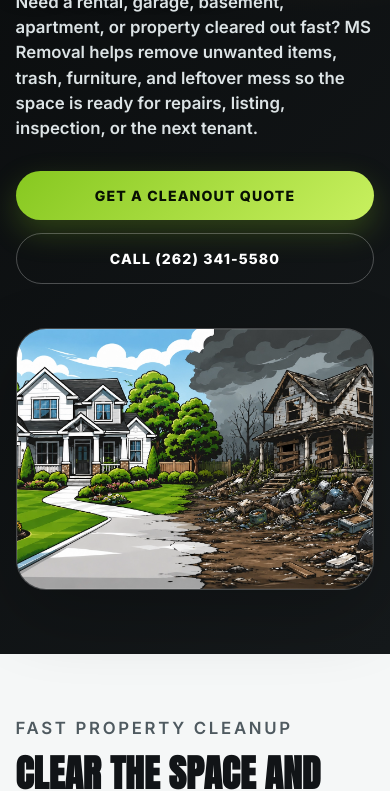
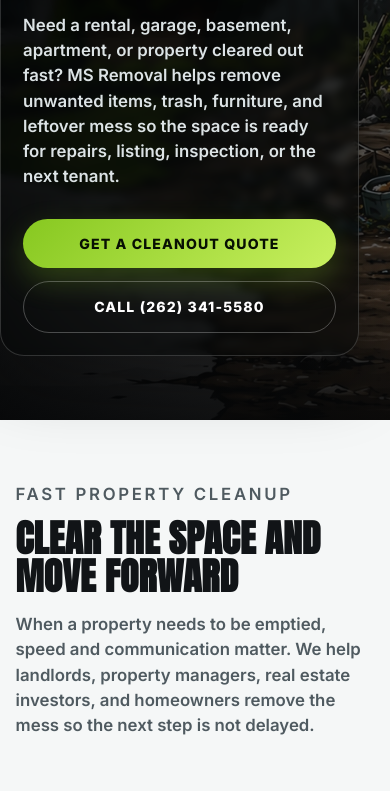
Before and after one commit to paulsalva/ms-removal, a plain HTML site: page property-cleanouts.html in a window 390 px wide. Shown: the part 978-1769 px from the top of the page. Drawn offline with Linux system fonts and the light colour scheme.

Commit message:
Add files via upload

```diff
--- a/property-cleanouts.html
+++ b/property-cleanouts.html
@@ -13,7 +13,7 @@
 <body>
 <header class="site-header compact"><div class="container header-inner"><a class="logo-link" href="index.html"><img src="images/ms-removal-text-logo.png" alt="MS Removal" class="site-logo" /></a><div class="header-actions"><a class="phone-link" href="tel:+12623415580">(262) 341-5580</a><a class="btn btn-small" href="#quote">Get Free Quote</a></div></div><nav class="service-strip"><a class="service-tile accent-lime" href="construction-debris.html"><span class="tile-kicker">01</span><strong>Construction Debris Removal</strong><span>Concrete Disposal & Cleanup</span></a><a class="service-tile accent-cyan" href="tree-brush-removal.html"><span class="tile-kicker">02</span><strong>Tree & Brush Removal</strong><span>Landscape Waste • Material Delivery</span></a><a class="service-tile accent-orange active" href="property-cleanouts.html"><span class="tile-kicker">03</span><strong>Property Cleanouts</strong><span>Landlord Turnover Cleanup</span></a></nav></header>
 <main>
-<section class="hero service-hero orange-glow"><div class="container hero-grid"><div class="hero-copy"><p class="eyebrow">Cleanouts and turnovers</p><h1>Property Cleanouts for Landlords, Owners & Managers</h1><p class="lead">Need a rental, garage, basement, apartment, or property cleared out fast? MS Removal helps remove unwanted items, trash, furniture, and leftover mess so the space is ready for repairs, listing, inspection, or the next tenant.</p><div class="hero-buttons"><a class="btn" href="#quote">Get a Cleanout Quote</a><a class="btn btn-ghost" href="tel:+12623415580">Call (262) 341-5580</a></div></div><div class="hero-image-card"><img src="images/property-cleanup.webp" alt="Clean home beside a neglected property with junk and debris ready for cleanout" /></div></div></section>
+<section class="hero service-hero image-hero hero-property orange-glow"><div class="container hero-grid"><div class="hero-copy"><p class="eyebrow">Cleanouts and turnovers</p><h1>Property Cleanouts for Landlords, Owners & Managers</h1><p class="lead">Need a rental, garage, basement, apartment, or property cleared out fast? MS Removal helps remove unwanted items, trash, furniture, and leftover mess so the space is ready for repairs, listing, inspection, or the next tenant.</p><div class="hero-buttons"><a class="btn" href="#quote">Get a Cleanout Quote</a><a class="btn btn-ghost" href="tel:+12623415580">Call (262) 341-5580</a></div></div></div></section>
 <section class="section"><div class="container split"><div><p class="eyebrow">Fast property cleanup</p><h2>Clear the Space and Move Forward</h2><p>When a property needs to be emptied, speed and communication matter. We help landlords, property managers, real estate investors, and homeowners remove the mess so the next step is not delayed.</p></div><div class="feature-grid"><div><strong>Landlord Turnovers</strong><p>Clear unwanted items after move-outs and get units ready for cleaning or repairs.</p></div><div><strong>Full Property Cleanouts</strong><p>Garages, basements, sheds, rentals, apartments, and problem areas.</p></div><div><strong>Furniture & Appliance Removal</strong><p>Couches, tables, mattresses, refrigerators, washers, dryers, and bulky items.</p></div><div><strong>Mixed Junk Removal</strong><p>Trash, bags, boxes, abandoned belongings, and general clutter.</p></div></div></div></section>
 <section class="section section-dark"><div class="container"><div class="section-heading"><p class="eyebrow">Built for urgency</p><h2>Good Fit for Property Deadlines</h2></div><div class="cards three-cards"><article class="card"><h3>Before a New Tenant</h3><p>Remove leftover items so maintenance, cleaning, painting, or showing can happen faster.</p></article><article class="card"><h3>Before a Sale or Listing</h3><p>Clear garages, basements, sheds, and messy rooms before photos, showings, or inspections.</p></article><article class="card"><h3>After a Move-Out</h3><p>Handle abandoned furniture, trash, appliances, boxes, and unwanted property contents.</p></article></div></div></section>
 
--- a/styles.css
+++ b/styles.css
@@ -90,3 +90,56 @@ h3{font-size:clamp(1.55rem,2.5vw,2.35rem)}
 .btn-dark{background:#081003;color:#fff;box-shadow:0 12px 30px rgba(0,0,0,.22)}
 .btn-dark:hover{box-shadow:0 18px 38px rgba(0,0,0,.28)}
 @media (max-width:900px){.hero-image-card img{min-height:260px}.service-area-card{padding:28px}}
+
+/* Header image treatment for landing pages */
+.image-hero{
+  position:relative;
+  min-height:620px;
+  display:flex;
+  align-items:center;
+  background-size:cover;
+  background-position:center;
+  isolation:isolate;
+  padding:118px 0;
+}
+.image-hero:before{
+  content:"";
+  position:absolute;
+  inset:0;
+  background:linear-gradient(90deg,rgba(5,6,7,.92) 0%,rgba(5,6,7,.72) 42%,rgba(5,6,7,.22) 100%);
+  z-index:-1;
+}
+.image-hero:after{
+  content:"";
+  position:absolute;
+  inset:auto 0 0 0;
+  height:160px;
+  background:linear-gradient(180deg,transparent,rgba(5,6,7,.72));
+  z-index:-1;
+}
+.hero-construction{background-image:url('images/construction-cleanup.webp')}
+.hero-yard{background-image:url('images/yard-cleanup.webp')}
+.hero-property{background-image:url('images/property-cleanup.webp')}
+.image-hero .hero-grid{display:block;max-width:780px;margin:0}
+.image-hero .hero-copy{background:rgba(5,6,7,.52);border:1px solid rgba(255,255,255,.16);border-radius:30px;padding:clamp(28px,5vw,54px);box-shadow:0 24px 70px rgba(0,0,0,.28);backdrop-filter:blur(4px)}
+.image-hero h1{max-width:760px}
+
+/* Smaller home header banner */
+.home-header .header-inner{min-height:118px;padding:20px 0 18px;gap:12px}
+.home-header .logo-link{width:min(560px,78vw)}
+.home-header .site-logo{max-height:86px;object-fit:contain}
+.home-header .header-actions{gap:10px}
+
+@media (max-width:900px){
+  .image-hero{min-height:560px;padding:84px 0;background-position:center}
+  .image-hero:before{background:linear-gradient(90deg,rgba(5,6,7,.92),rgba(5,6,7,.6))}
+  .image-hero .hero-copy{padding:28px;border-radius:24px}
+  .home-header .header-inner{min-height:104px;padding:18px 0 16px}
+  .home-header .logo-link{width:min(520px,84vw)}
+}
+@media (max-width:560px){
+  .image-hero{min-height:520px;padding:64px 0;background-position:center}
+  .image-hero .hero-copy{padding:22px}
+  .home-header .header-inner{padding:16px 0 14px}
+  .home-header .site-logo{max-height:70px}
+}
```
Also changed, not shown: construction-debris.html (+1 -1 lines), index.html (+1 -1 lines), tree-brush-removal.html (+1 -1 lines).
